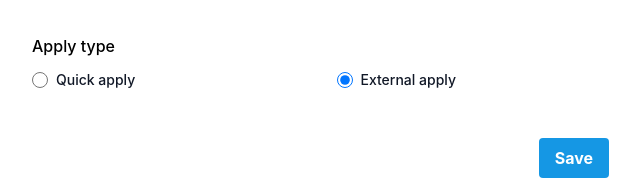
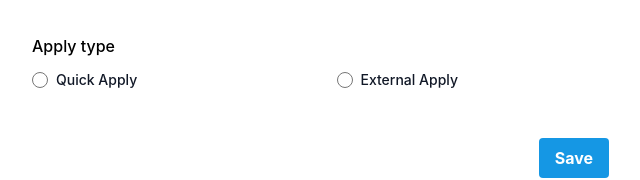
Before and after one commit to harimahend/JobSearchPortal, a React (Create React App) app: page / in a window 1280 px wide. Both pictures are taken after a click on the button "Next". Shown: the part 428-608 px from the top of the page, without its empty margins (0-640 px from the left). Built offline with nearby package versions, Linux system fonts and the light colour scheme.

Commit message:
step change

```diff
--- a/src/Job.js
+++ b/src/Job.js
@@ -7,6 +7,7 @@ const Job = (props) => {
   const [Salarymin, setSalarymin] = useState("");
   const [Salarymax, setSalarymax] = useState("");
   const [TotalEmployee, setTotalEmployee] = useState("");
+  const [quickApply, setQuickApply] = useState("");
 
   const handleExperienceminChange = (event) => {
     setExperiencemin(event.target.value);
@@ -25,6 +26,19 @@ const Job = (props) => {
   const handleTotalEmployeeChange = (event) => {
     setTotalEmployee(event.target.value);
   };
+ const handleExternalApplyClick =(event)=> {
+    setQuickApply(event.target.defaultValue);
+    console.log("I am working from external apply:"+event.target.defaultValue)
+  }
+
+  const handleApplyNowClick=(event)=> {
+    setQuickApply(event.target.defaultValue);
+    console.log("I am working from apply now :"+event.target.defaultValue)
+  }
+
+
+
+
 
   const handleSaveClick = () => {
     props.onSave();
@@ -39,7 +53,12 @@ const Job = (props) => {
       Salarymin: Salarymin,
       Salarymax: Salarymax,
       TotalEmployee: TotalEmployee,
+      quickApply : quickApply,
     };
+
+    localStorage.setItem("quickApply", quickApply);
+
+
     fetch("https://643aacc290cd4ba563fee2b3.mockapi.io/fetchdata", {
       method: "POST",
       headers: {
@@ -54,6 +73,8 @@ const Job = (props) => {
       .catch((error) => {
         console.error("Error:", error);
       });
+
+
 
     return (
       <form onSubmit={handleSaveClick}>
@@ -214,25 +235,24 @@ const Job = (props) => {
                 <input
                   id="default-radio-1"
                   type="radio"
-                  value=""
-                  name="default-radio"
+                  value="Apply Now"
+                  name="default-radio" onChange={handleApplyNowClick}
                   class="w-4 h-4 text-blue-600 bg-gray-100 border-gray-300 focus:ring-blue-500 dark:focus:ring-blue-600 dark:ring-offset-gray-800 focus:ring-2 dark:bg-gray-700 dark:border-gray-600"
                 />
                 <label
                   for="default-radio-1"
                   class="ml-2 text-sm font-medium text-gray-900 dark:text-gray-300"
                 >
-                  Quick apply
+                      <button >Quick Apply</button>
                 </label>
               </div>
             </div>
             <div className=" w-full md:w-1/2 px-4 mb-4">
               <div class="flex items-center">
                 <input
-                  checked
                   id="default-radio-2"
                   type="radio"
-                  value=""
+                  value="External Apply" onChange={handleExternalApplyClick}
                   name="default-radio"
                   class="w-4 h-4 text-blue-600 bg-gray-100 border-gray-300 focus:ring-blue-500 dark:focus:ring-blue-600 dark:ring-offset-gray-800 focus:ring-2 dark:bg-gray-700 dark:border-gray-600"
                 />
@@ -240,8 +260,8 @@ const Job = (props) => {
                   for="default-radio-2"
                   class="ml-2 text-sm font-medium text-gray-900 dark:text-gray-300"
                 >
-                  External apply
-                </label>
+                      <button  >External Apply</button>
+                 </label>
               </div>
             </div>
           </div>
--- a/src/Just.js
+++ b/src/Just.js
@@ -9,12 +9,22 @@ function Just() {
     axios
       .get("https://643aacc290cd4ba563fee2b3.mockapi.io/fetchdata")
       .then((response) => {
-        setJobs(response.data);
+        if(localStorage.getItem("quickApply") === "Apply Now"){
+          const applyNowJobs =response.data.filter(job => job.quickApply === "Apply Now");
+          setJobs(applyNowJobs);
+        }
+        else{
+          const applyNowJobs =response.data.filter(job => job.quickApply === "External Apply");
+          setJobs(applyNowJobs);
+        }
+
       })
       .catch((error) => {
         console.log(error);
       });
   }, []);
+
+
 
   return (
     <div className="   mt-4 mr-6 mb-4 ml-6 ">
```
